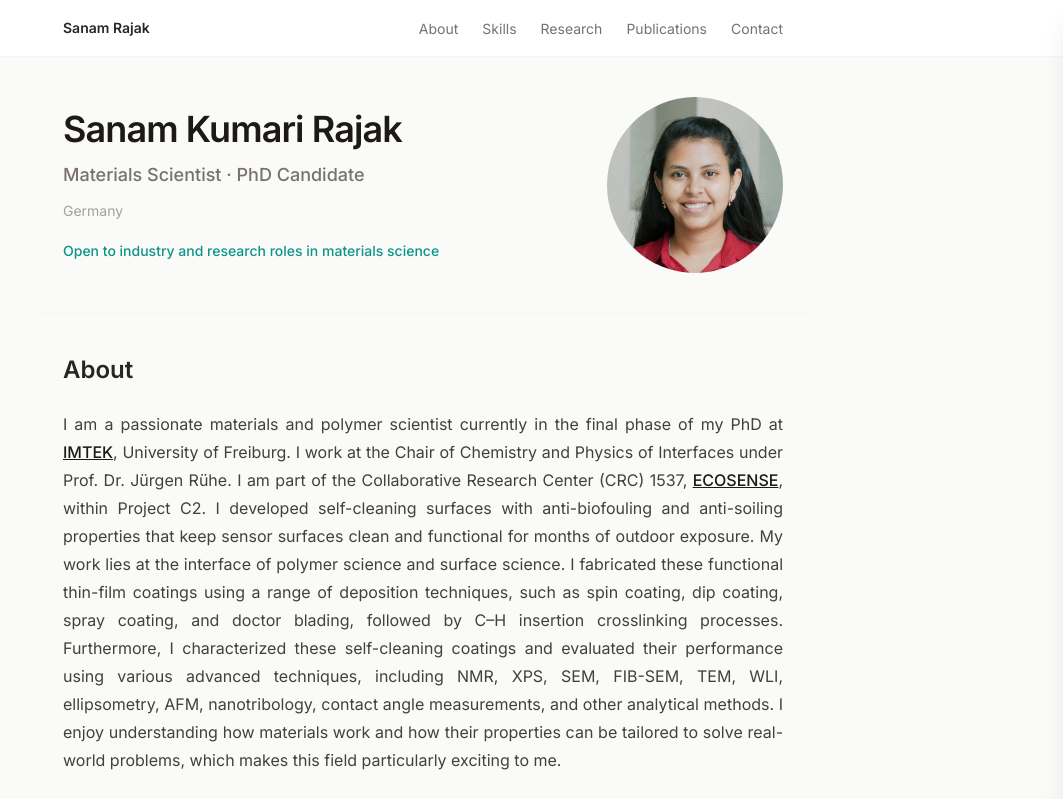
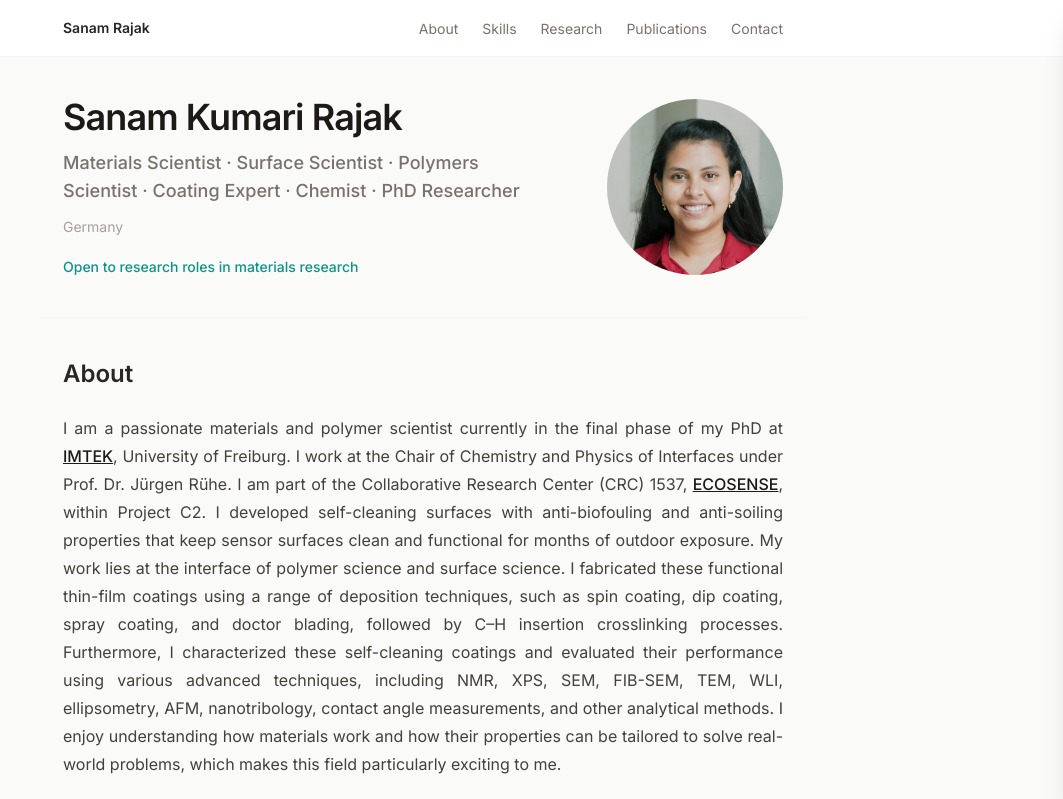
Before and after one commit to sanamrajak/sanamrajak.github.io, a Next.js app: page / in a window 1280 px wide. Shown: the top 799 px of the page, without its empty margins (217-1280 px from the left). Built offline with nearby package versions, Linux system fonts and the light colour scheme.

Commit message:
Change headings

```diff
--- a/data/profile.ts
+++ b/data/profile.ts
@@ -1,9 +1,9 @@
 export const profile = {
   name: "Sanam Rajak",
   fullName: "Sanam Kumari Rajak",
-  tagline: "Materials Scientist · PhD Candidate",
+  tagline: "Materials Scientist · Surface Scientist · Polymers Scientist · Coating Expert · Chemist · PhD Researcher",
   region: "Germany",
-  openTo: "Open to industry and research roles in materials science",
+  openTo: "Open to research roles in materials research",
   researchFocus: [
     "Self-cleaning surfaces",
     "Anti-fouling coatings",
```
